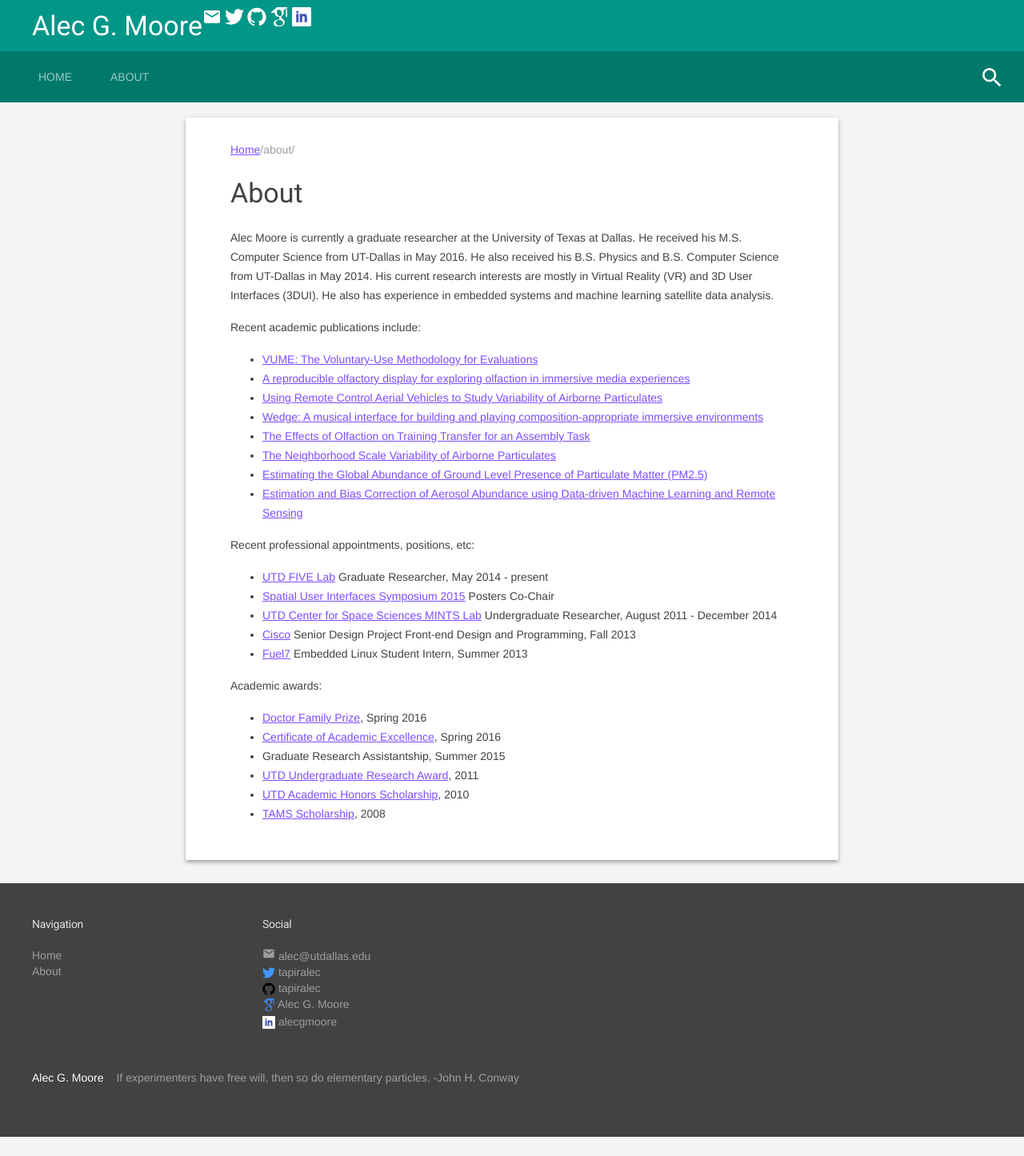
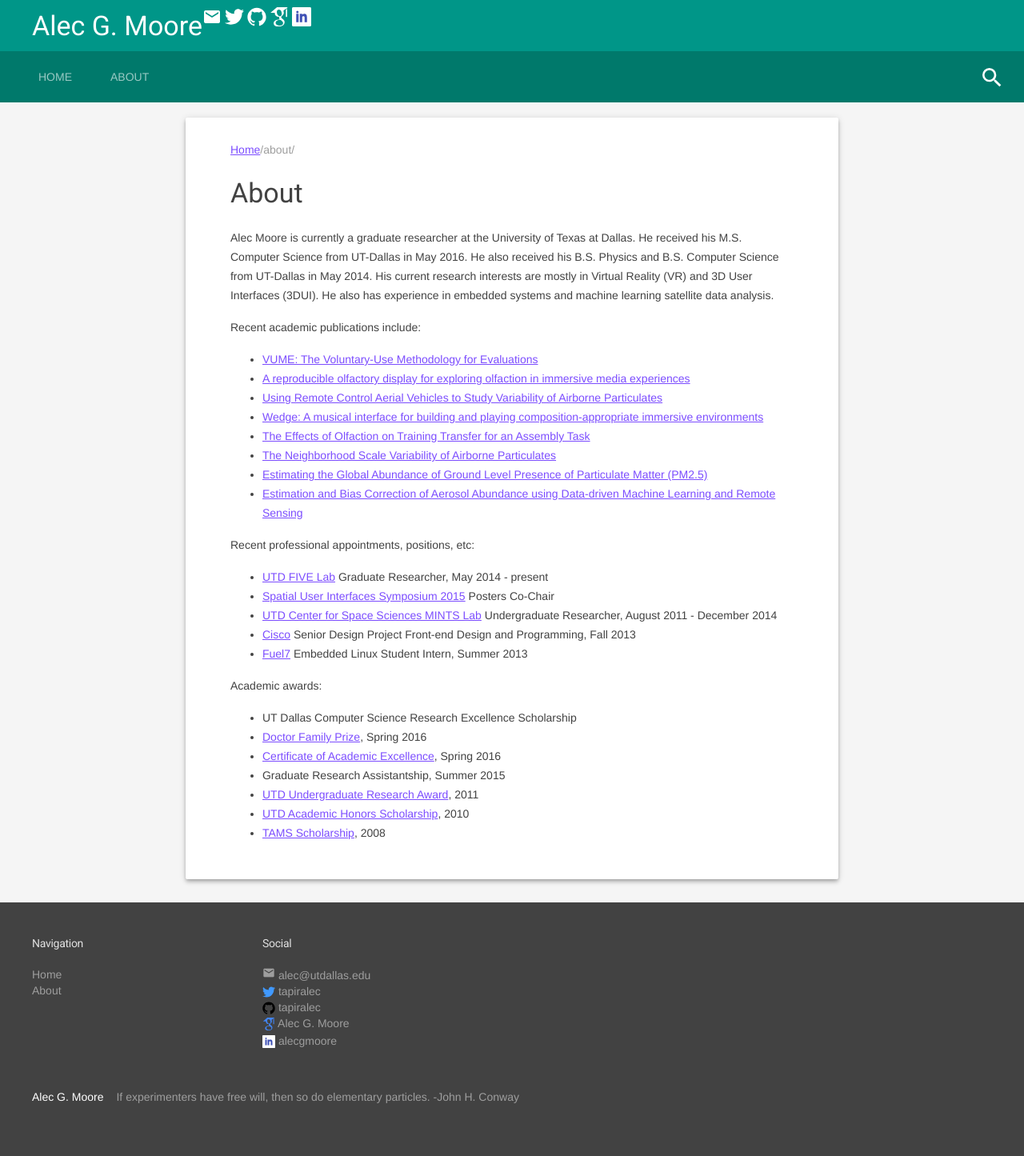
Before and after one commit to tapiralec/tapiralec.github.io, a Jekyll site: the page built from about.html, in a window 1280 px wide. Shown: the whole page at 80% size. Built offline with Jekyll 4.4.1, drawn with Linux system fonts in a browser that asks for light colours; before the commit the page ends 1421 px from its top, so only the background shows below that.

Commit message:
Added Research Excellence Scholarship to About
-> still no page up on this year's RES awardees.
TODO: once one is up, add link.

```diff
--- a/about.html
+++ b/about.html
@@ -45,6 +45,7 @@ permalink: /about/
 	  <p>
 	    Academic awards:
 	    <ul>
+            <li>UT Dallas Computer Science Research Excellence Scholarship</li>
 	    <li><a href="http://cs.utdallas.edu/spring-2016-graduation/">Doctor Family Prize</a>, Spring 2016</li>
             <li><a href="http://cs.utdallas.edu/spring-2016-graduation/">Certificate of Academic Excellence</a>, Spring 2016</li>
 	    <li>Graduate Research Assistantship, Summer 2015</li>
```
